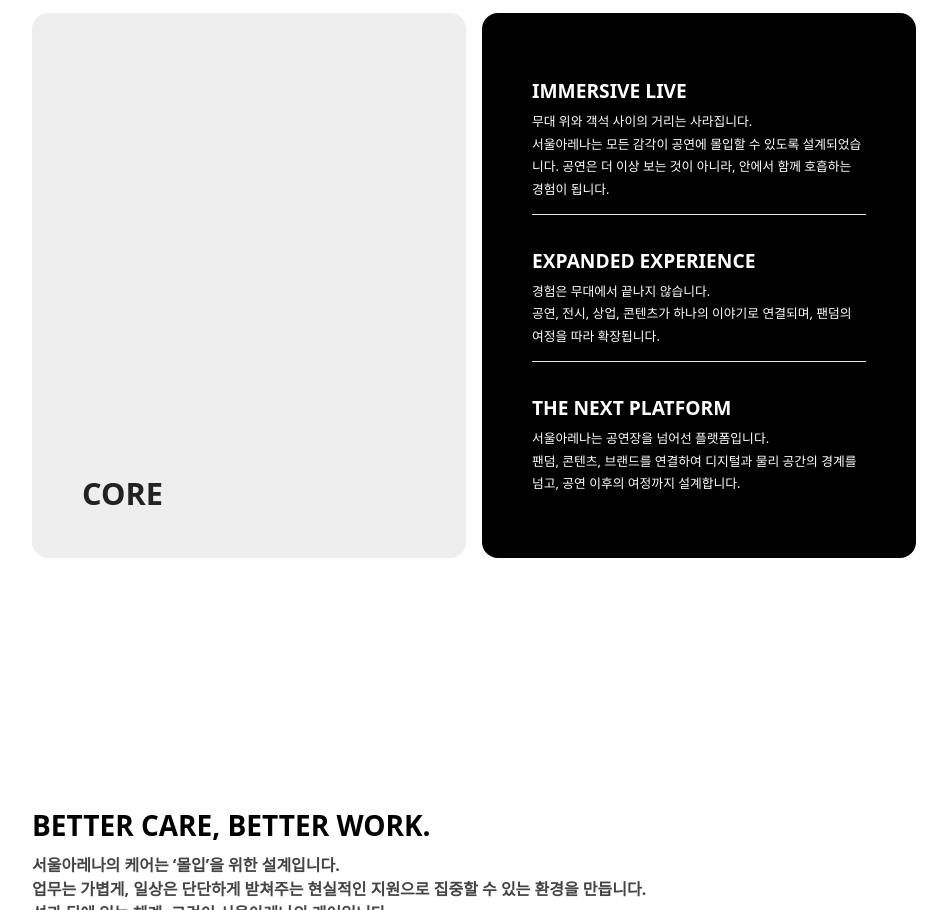
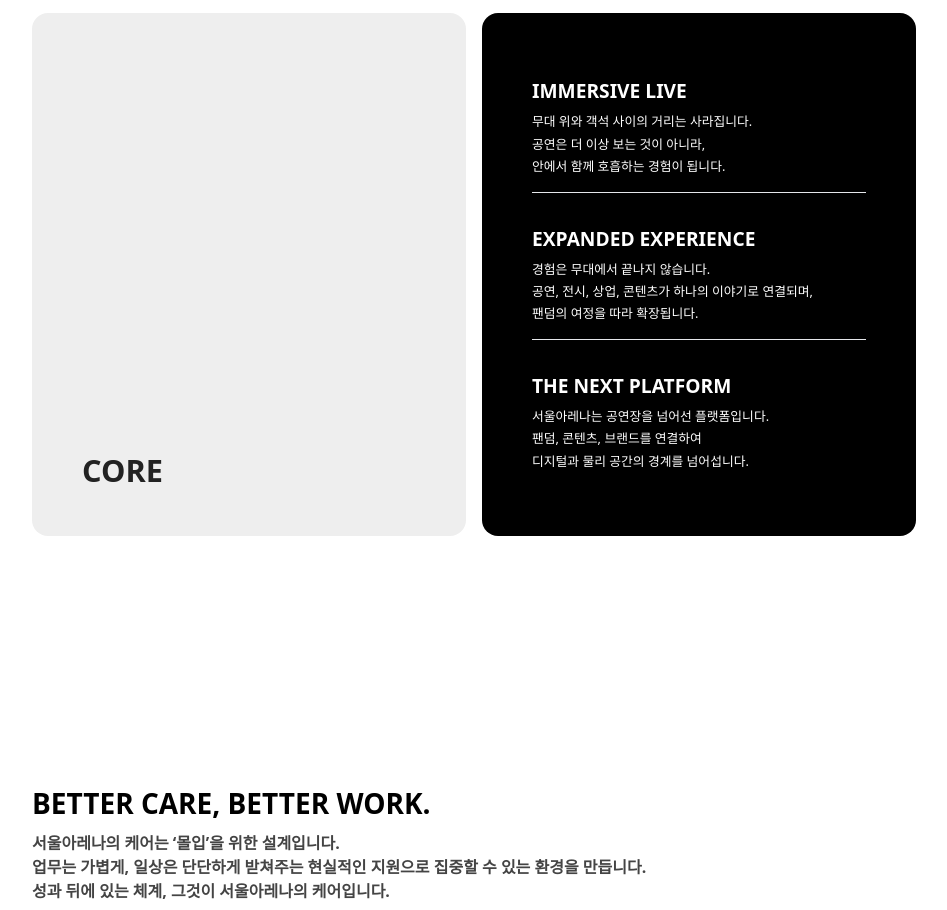
Before and after one commit to lily-arena/lily-arena.github.io, a plain HTML site: page index.html in a window 1280 px wide. Shown: the part 2301-3211 px from the top of the page, without its empty margins (166-1113 px from the left). Drawn offline with Linux system fonts and the light colour scheme; no server answers; a web font is replaced by a local one.

Commit message:
Add files via upload

```diff
--- a/index.html
+++ b/index.html
@@ -130,8 +130,7 @@
                 <h4>IMMERSIVE LIVE</h4>
                 <p>
                   무대 위와 객석 사이의 거리는 사라집니다.<br>
-                  서울아레나는 모든 감각이 공연에 몰입할 수 있도록 설계되었습니다.
-                  공연은 더 이상 보는 것이 아니라, 안에서 함께 호흡하는 경험이 됩니다.
+                  공연은 더 이상 보는 것이 아니라, <br> 안에서 함께 호흡하는 경험이 됩니다.
                 </p>
               </div>
             </li>
@@ -140,7 +139,7 @@
                 <h4>EXPANDED EXPERIENCE</h4>
                 <p>
                   경험은 무대에서 끝나지 않습니다.<br>
-                  공연, 전시, 상업, 콘텐츠가 하나의 이야기로 연결되며, 팬덤의 여정을 따라 확장됩니다.
+                  공연, 전시, 상업, 콘텐츠가 하나의 이야기로 연결되며, <br> 팬덤의 여정을 따라 확장됩니다.
                 </p>
               </div>
             </li>
@@ -149,7 +148,7 @@
                 <h4>THE NEXT PLATFORM</h4>
                 <p>
                   서울아레나는 공연장을 넘어선 플랫폼입니다.<br>
-                  팬덤, 콘텐츠, 브랜드를 연결하여 디지털과 물리 공간의 경계를 넘고, 공연 이후의 여정까지 설계합니다.
+                  팬덤, 콘텐츠, 브랜드를 연결하여 <br> 디지털과 물리 공간의 경계를 넘어섭니다.
                 </p>
               </div>
             </li>
```
